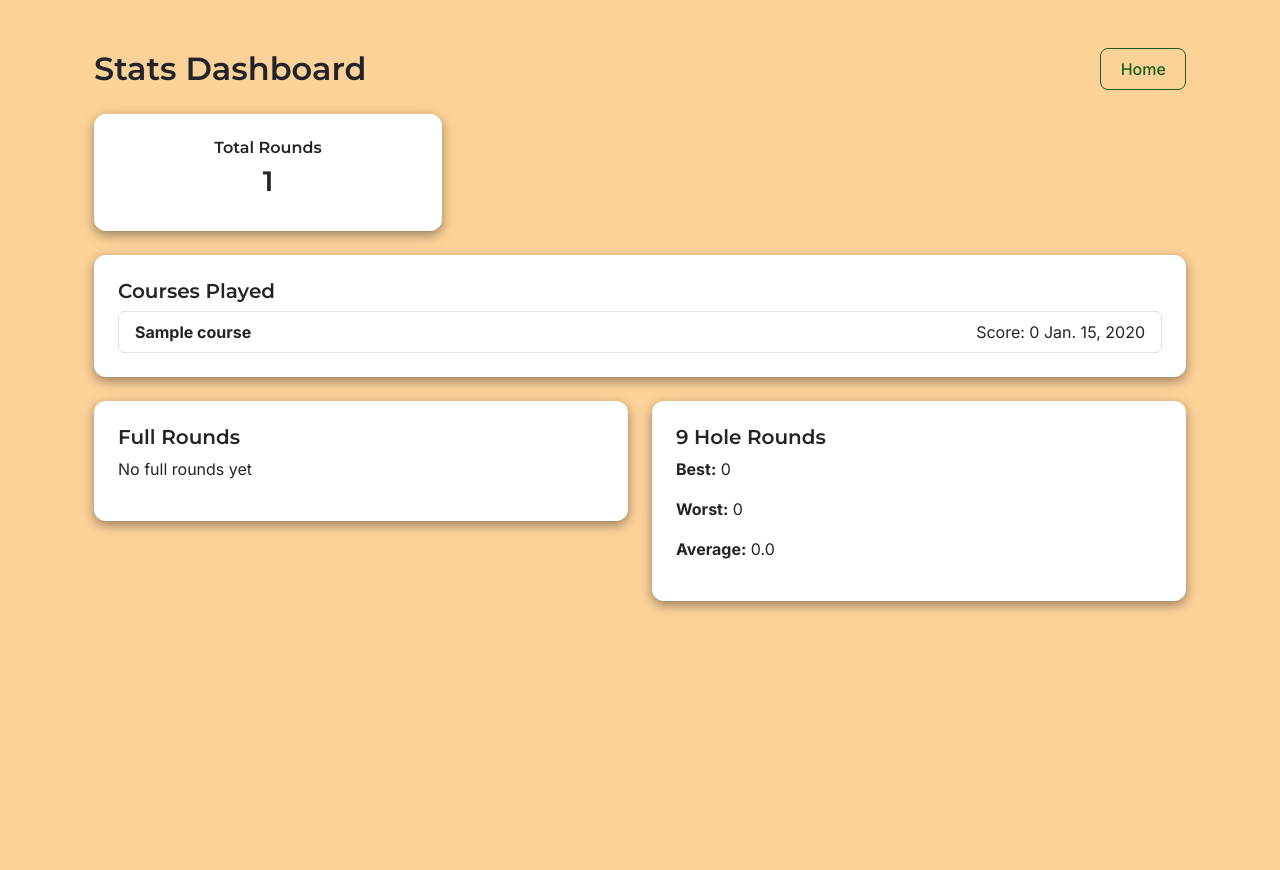
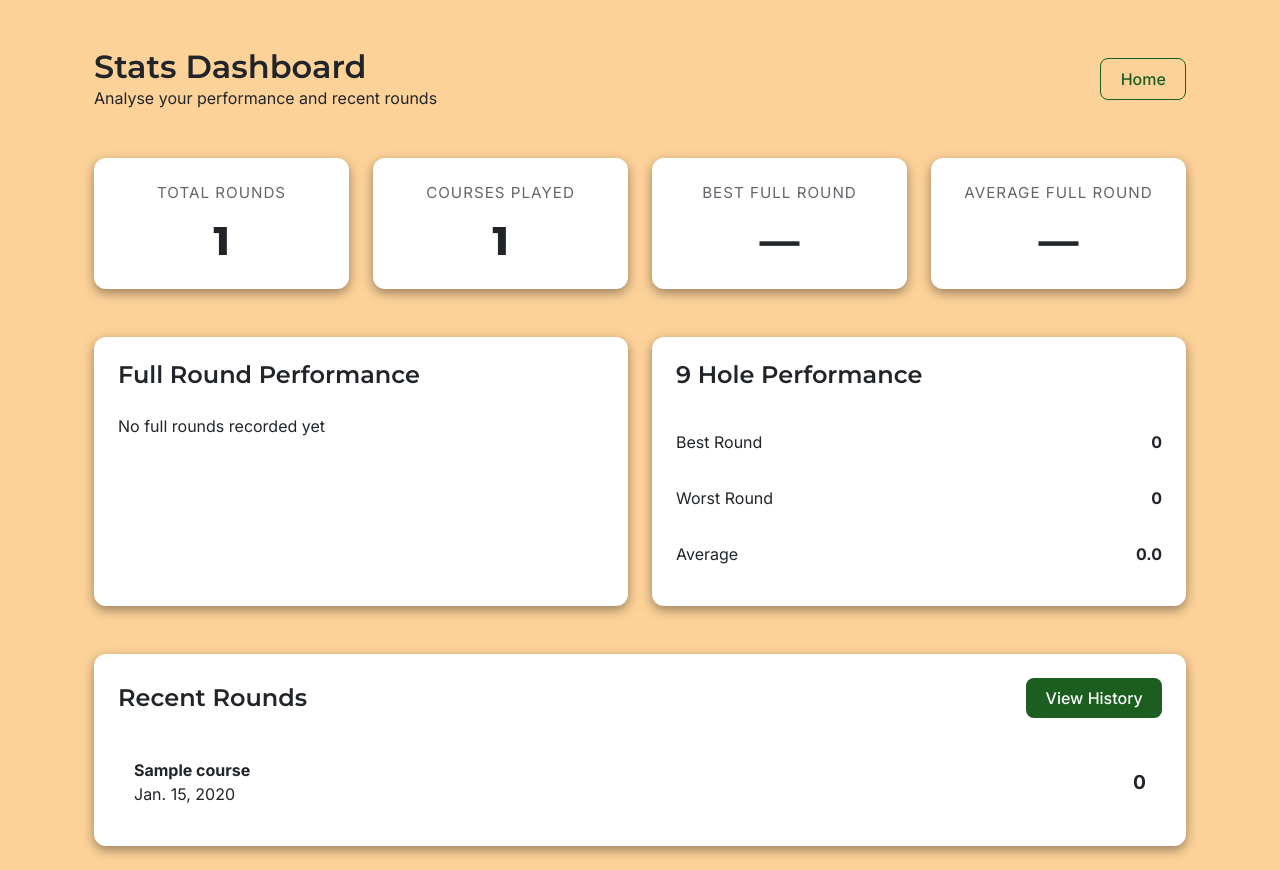
Before and after one commit to N-Smillie/golf-tracker-project, a Django app: page /stats/ in a window 1280 px wide. Shown: the part 60-930 px from the top of the page. Before the commit the page ends 672 px from the top, so only its background shows below. Run offline with Django 4.2, Linux system fonts and the light colour scheme; a user stored in the database is signed in; tables that the repository leaves empty hold one stand-in row (values such as "Sample post").

Commit message:
redesigned stats page to show only 5 most recent rounds and unique number of courses played. better use of space and styling

```diff
--- a/static/css/style.css
+++ b/static/css/style.css
@@ -233,6 +233,62 @@ a:hover {
     padding: 2rem;
 }
 
+/* Stats Dashboard */
+.summary-label {
+    font-size: 0.95rem;
+
+    color: var(--neutral-score);
+
+    margin-bottom: 0.75rem;
+
+    text-transform: uppercase;
+
+    letter-spacing: 1px;
+}
+
+.summary-number {
+    font-size: 2.5rem;
+
+    font-weight: 800;
+
+    margin-bottom: 0;
+}
+
+.stat-row {
+    display: flex;
+
+    justify-content: space-between;
+
+    align-items: center;
+
+    padding: 1rem 0;
+}
+
+.recent-rounds-list {
+    display: flex;
+
+    flex-direction: column;
+
+    gap: 1rem;
+}
+
+.recent-round-item {
+    display: flex;
+
+    justify-content: space-between;
+
+    align-items: center;
+
+    padding: 1rem;
+}
+
+.recent-score {
+    font-size: 1.2rem;
+
+    font-weight: 700;
+}
+
+
 /* Media Queries */
 @media (max-width: 768px) {
     .card .card-body {
--- a/stats/templates/stats/stats_dashboard.html
+++ b/stats/templates/stats/stats_dashboard.html
@@ -3,93 +3,267 @@
 {% block content %}
 
 <div class="container-fluid py-4">
-    <div class="d-flex justify-content-between align-items-center mb-4">
-        <h2 class="mb-0">Stats Dashboard</h2>
+
+    <!-- Header -->
+    <div class="d-flex justify-content-between align-items-center mb-5">
+
+        <div>
+            <h2 class="mb-0">Stats Dashboard</h2>
+
+            <span>
+                Analyse your performance and recent rounds
+            </span>
+        </div>
 
         <a href="{% url 'home' %}" class="btn btn-outline-secondary">
             Home
         </a>
+
     </div>
 
-    <!-- Summary -->
-    <div class="row mb-4">
+    <!-- Summary Cards -->
+    <div class="row g-4 mb-5">
 
-        <div class="col-md-4">
-            <div class="card text-center">
-                <div class="card-body">
-                    <h6>Total Rounds</h6>
-                    <h3>{{ rounds|length }}</h3>
+        <!-- Total Rounds -->
+        <div class="col-12 col-sm-6 col-lg-3">
+
+            <div class="card summary-card h-100">
+
+                <div class="card-body text-center">
+
+                    <p class="summary-label">
+                        Total Rounds
+                    </p>
+
+                    <h2 class="summary-number">
+                        {{ rounds|length }}
+                    </h2>
+
                 </div>
+
             </div>
+
         </div>
+
+        <!-- Courses Played -->
+        <div class="col-12 col-sm-6 col-lg-3">
+
+            <div class="card summary-card h-100">
+
+                <div class="card-body text-center">
+
+                    <p class="summary-label">
+                        Courses Played
+                    </p>
+
+                    <h2 class="summary-number">
+                        {{ unique_courses }}
+                    </h2>
+
+                </div>
+
+            </div>
+
+        </div>
+
+        <!-- Best Full Round -->
+        <div class="col-12 col-sm-6 col-lg-3">
+
+            <div class="card summary-card h-100">
+
+                <div class="card-body text-center">
+
+                    <p class="summary-label">
+                        Best Full Round
+                    </p>
+
+                    <h2 class="summary-number">
+                        {% if best_full %}
+                            {{ best_full.score_vs_par }}
+                        {% else %}
+                            —
+                        {% endif %}
+                    </h2>
+
+                </div>
+
+            </div>
+
+        </div>
+
+        <!-- Average Full Round -->
+        <div class="col-12 col-sm-6 col-lg-3">
+
+            <div class="card summary-card h-100">
+
+                <div class="card-body text-center">
+
+                    <p class="summary-label">
+                        Average Full Round
+                    </p>
+
+                    <h2 class="summary-number">
+                        {% if avg_full %}
+                            {{ avg_full|floatformat:1 }}
+                        {% else %}
+                            —
+                        {% endif %}
+                    </h2>
+
+                </div>
+
+            </div>
+
+        </div>
+
     </div>
 
-    <!-- Courses Played -->
-     <div class="card mb-4">
+    <!-- Round Statistics -->
+    <div class="row g-4 mb-5">
+
+        <!-- Full Rounds -->
+        <div class="col-12 col-lg-6">
+
+            <div class="card h-100">
+
+                <div class="card-body">
+
+                    <h4 class="mb-4">
+                        Full Round Performance
+                    </h4>
+
+                    {% if best_full %}
+
+                        <div class="stat-row">
+                            <span>Best Round</span>
+                            <strong>{{ best_full.score_vs_par }}</strong>
+                        </div>
+
+                        <div class="stat-row">
+                            <span>Worst Round</span>
+                            <strong>{{ worst_full.score_vs_par }}</strong>
+                        </div>
+
+                        <div class="stat-row">
+                            <span>Average</span>
+                            <strong>{{ avg_full|floatformat:1 }}</strong>
+                        </div>
+
+                    {% else %}
+
+                        <p class="mb-0">
+                            No full rounds recorded yet
+                        </p>
+
+                    {% endif %}
+
+                </div>
+
+            </div>
+
+        </div>
+
+        <!-- 9 Hole Rounds -->
+        <div class="col-12 col-lg-6">
+
+            <div class="card h-100">
+
+                <div class="card-body">
+
+                    <h4 class="mb-4">
+                        9 Hole Performance
+                    </h4>
+
+                    {% if best_nine %}
+
+                        <div class="stat-row">
+                            <span>Best Round</span>
+                            <strong>{{ best_nine.score_vs_par }}</strong>
+                        </div>
+
+                        <div class="stat-row">
+                            <span>Worst Round</span>
+                            <strong>{{ worst_nine.score_vs_par }}</strong>
+                        </div>
+
+                        <div class="stat-row">
+                            <span>Average</span>
+                            <strong>{{ avg_nine|floatformat:1 }}</strong>
+                        </div>
+
+                    {% else %}
+
+                        <p class="text-muted mb-0">
+                            No 9 hole rounds recorded yet
+                        </p>
+
+                    {% endif %}
+
+                </div>
+
+            </div>
+
+        </div>
+
+    </div>
+
+    <!-- Recent Rounds -->
+    <div class="card">
+
         <div class="card-body">
-            <h5>Courses Played</h5>
 
-            <ul class="list-group">
-                {% for round in rounds %}
-                <li class="list-group-item">
+            <div class="d-flex justify-content-between align-items-center mb-4">
 
-                    <div class="d-flex flex-column flex-md-row justify-content-between">
+                <div>
+                    <h4 class="mb-0">Recent Rounds</h4>
+                </div>
+
+                <a href="{% url 'round_history' %}" class="btn btn-primary">
+                    View History
+                </a>
+
+            </div>
+
+            {% if rounds %}
+
+                <div class="recent-rounds-list">
+
+                    {% for round in rounds|slice:":5" %}
+
+                    <div class="recent-round-item">
 
                         <div>
                             <strong>{{ round.course.name }}</strong>
+
+                            <div>
+                                {{ round.date }}
+                            </div>
                         </div>
 
-                        <div class="text-md-end">
-                            Score: {{ round.score_vs_par }}
-                            <span>{{ round.date }}</span>
+                        <div class="recent-score">
+
+                            {{ round.score_vs_par }}
+
                         </div>
 
                     </div>
 
-                </li>
-                {% empty %}
-                <li class="list-group-item">No rounds played yet</li>
-                {% endfor %}
-            </ul>
-        </div>
-     </div>
+                    {% endfor %}
 
-    <div class="row">
+                </div>
 
-        <!-- Full rounds -->
-        <div class="col-12 col-md-6">
-            <div class="card mb-4">
-                <div class="card-body">
-                    <h5>Full Rounds</h5>
+            {% else %}
 
-                    {% if best_full %}
-                        <p><strong>Best:</strong> {{ best_full.score_vs_par }}</p>
-                        <p><strong>Worst:</strong> {{ worst_full.score_vs_par }}</p>
-                        <p><strong>Average:</strong> {{ avg_full|floatformat:1 }}</p>
-                    {% else %}
-                        <p>No full rounds yet</p>
-                    {% endif %}
-                </div>
-            </div>
-        </div>
+                <p class="mb-0">
+                    No rounds recorded yet
+                </p>
 
-        <!-- 9 hole rounds -->
-        <div class="col-12 col-md-6">
-            <div class="card mb-4">
-                <div class="card-body">
-                    <h5>9 Hole Rounds</h5>
+            {% endif %}
 
-                    {% if best_nine %}
-                        <p><strong>Best:</strong> {{ best_nine.score_vs_par }}</p>
-                        <p><strong>Worst:</strong> {{ worst_nine.score_vs_par }}</p>
-                        <p><strong>Average:</strong> {{ avg_nine|floatformat:1 }}</p>
-                    {% else %}
-                        <p>No 9 hole rounds yet</p>
-                    {% endif %}
-                </div>
-            </div>
         </div>
 
     </div>
+
 </div>
-    {% endblock %}
+
+{% endblock %}
```
